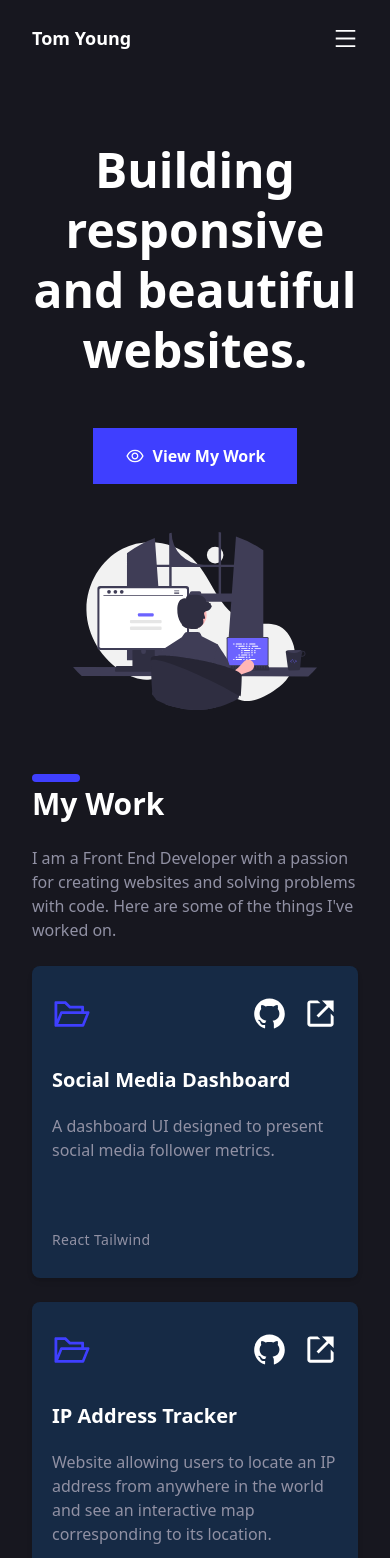
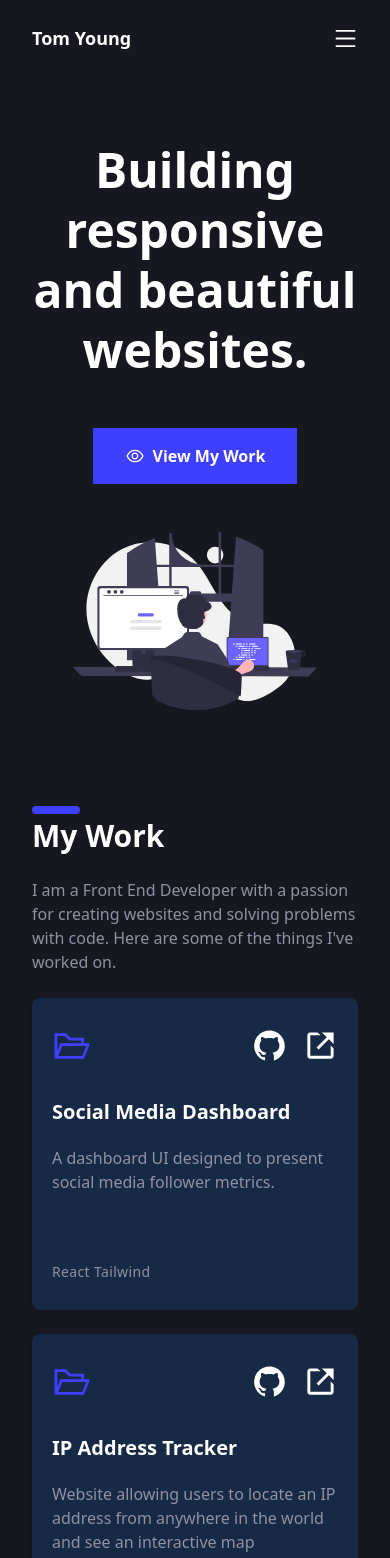
Before and after one commit to TheThomasY/Portfolio, a Next.js app: page / in a window 390 px wide. Shown: the top 1558 px of the page. Built offline with nearby package versions, Linux system fonts and the light colour scheme.

Commit message:
style: increased project section margin top

```diff
--- a/components/Projects.js
+++ b/components/Projects.js
@@ -42,7 +42,7 @@ export default function Projects() {
   ]
 
   return (
-    <div className="container -z-0 mx-auto mt-16 w-full px-8 md:mt-32 md:px-14 lg:px-36 xl:mt-64">
+    <div className="container -z-0 mx-auto mt-24 w-full px-8 md:mt-32 md:px-14 lg:px-36 xl:mt-64">
       <section className="w-full">
         <h2 id="work" className="secondary-title scroll-m-5">
           My Work
```
